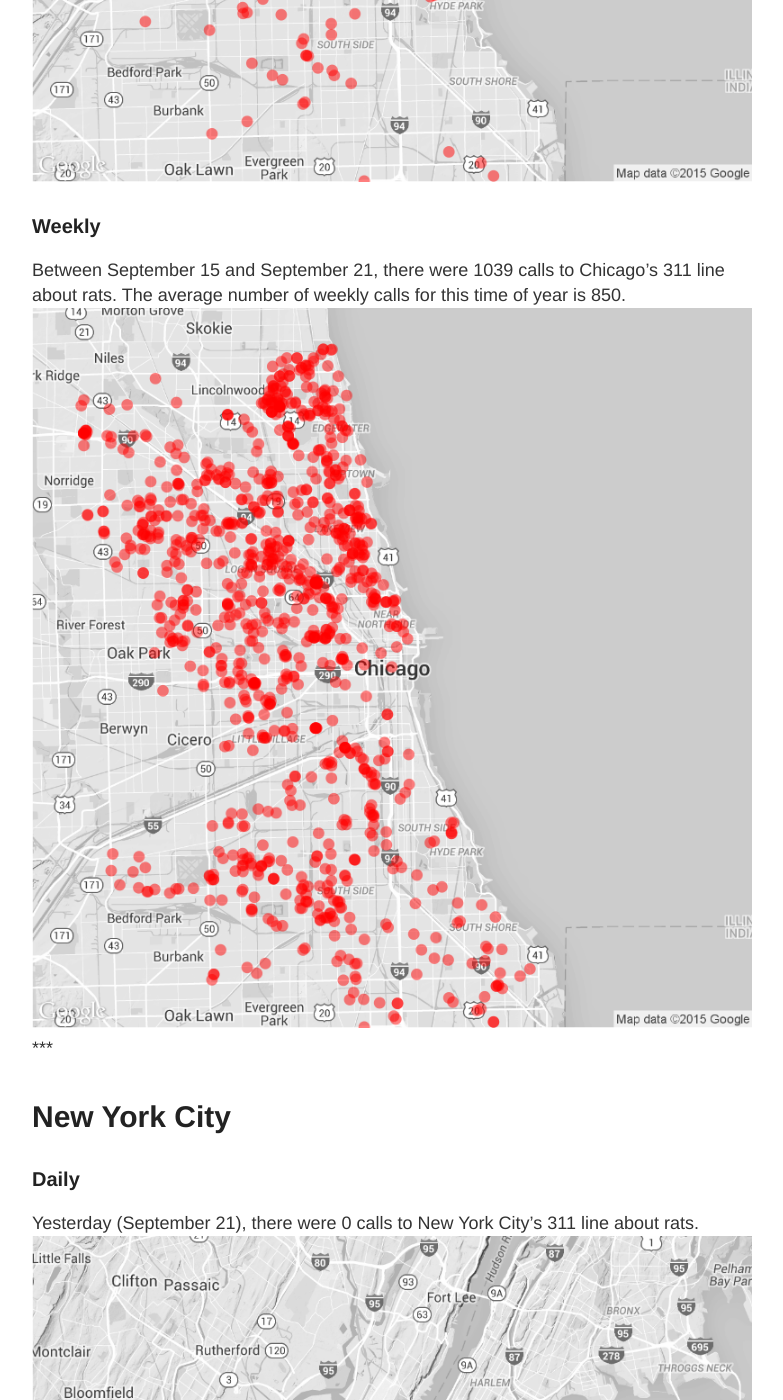
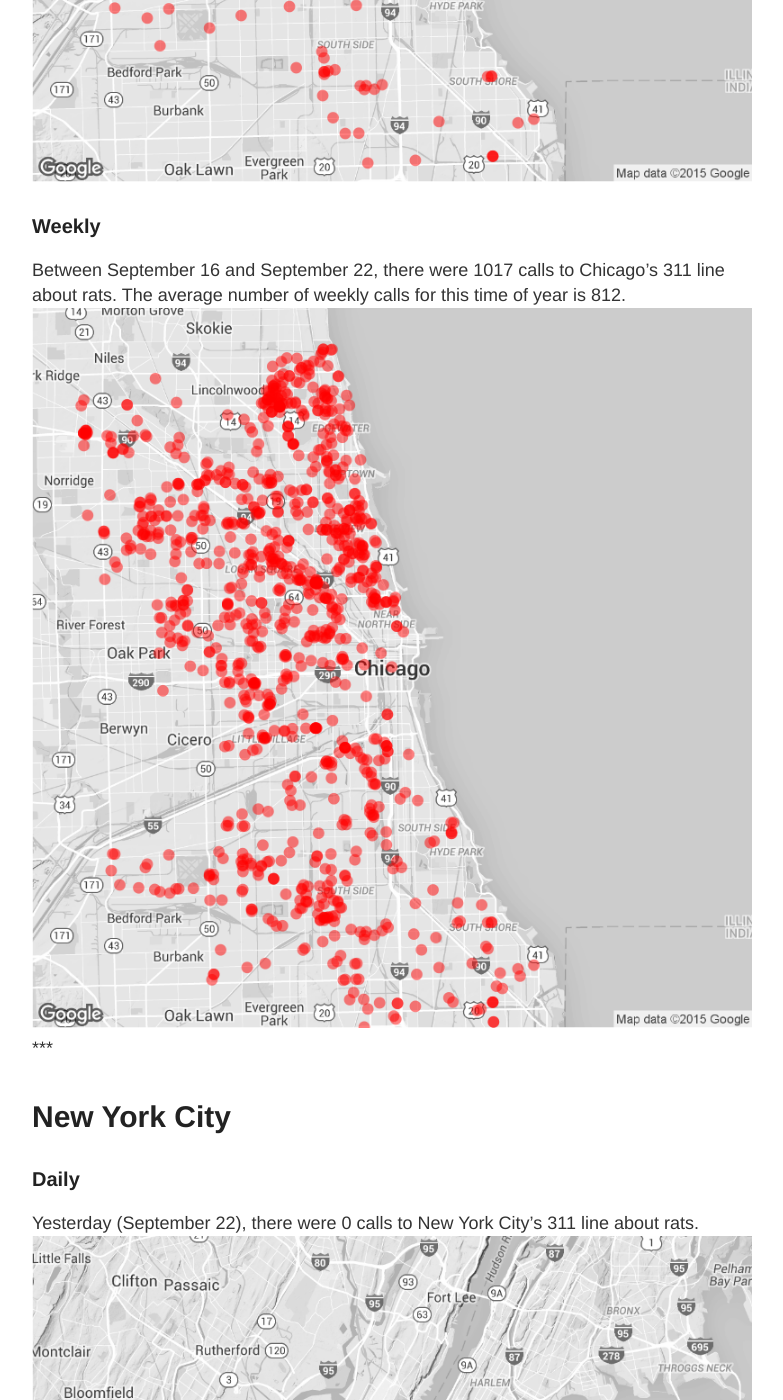
Before and after one commit to DanielHadley/ratmaps, a Jekyll site: the page built from daily.md, in a window 1280 px wide and 1400 px high, scrolled down 1033 px. Shown: the whole window, without its empty margins (248-1031 px from the left). Built offline with Jekyll 4.4.1, drawn with Linux system fonts in a browser that asks for light colours; comment, search, counter and statistics services are not loaded; some of the changed text lies outside the part shown.

Commit message:
Daily Maps

```diff
--- a/daily.md
+++ b/daily.md
@@ -15,22 +15,22 @@
 
 ### Daily
 
-Yesterday (September 21), there were 196 calls to Chicago's 311 line about rats.
+Yesterday (September 22), there were 183 calls to Chicago's 311 line about rats.
 ![Chicago rat calls to 311 weekly map]({{ site.cityimages }}/daily/Chicago_Rat_Map_Daily.png)
 
 ### Weekly
-Between September 15 and September 21, there were 1039 calls to Chicago's 311 line about rats. The average number of weekly calls for this time of year is 850.
+Between September 16 and September 22, there were 1017 calls to Chicago's 311 line about rats. The average number of weekly calls for this time of year is 812.
 ![Chicago rat calls to 311 weekly map]({{ site.cityimages }}/daily/Chicago_Rat_Map_Weekly.png)
 ***
 # New York City <a id="nyc"><a>
 
 ### Daily
 
-Yesterday (September 21), there were 0 calls to New York City's 311 line about rats.
+Yesterday (September 22), there were 0 calls to New York City's 311 line about rats.
 ![NYC rat calls to 311 weekly map]({{ site.cityimages }}/daily/NYC_Rat_Map_Daily.png)
 
 ### Weekly
-Between September 15 and September 21, there were 0 calls to New York City's 311 line about rats. The average number of weekly calls for this time of year is 253.
+Between September 16 and September 22, there were 0 calls to New York City's 311 line about rats. The average number of weekly calls for this time of year is 249.
 ![NYC rat calls to 311 weekly map]({{ site.cityimages }}/daily/NYC_Rat_Map_Weekly.png)
 
 Each red dot represents one call about a rat seen in that location. The dots are transparent, so multiple calls from one location will be seen as a solid dot. The usual caveats apply: more calls do not necessarily mean that there are more rats in that location than other parts of the city. A cluster of dots could indicate that one resident is unusually vocal about rodents in his or her neighborhood. Also, more densely populated neighborhoods tend to make more calls to 311.
```
Also changed, not shown: images/pages/daily/Chicago_Rat_Map_Daily.png, images/pages/daily/Chicago_Rat_Map_Weekly.png, images/pages/daily/NYC_Rat_Map_Daily.png, images/pages/daily/NYC_Rat_Map_Weekly.png.
